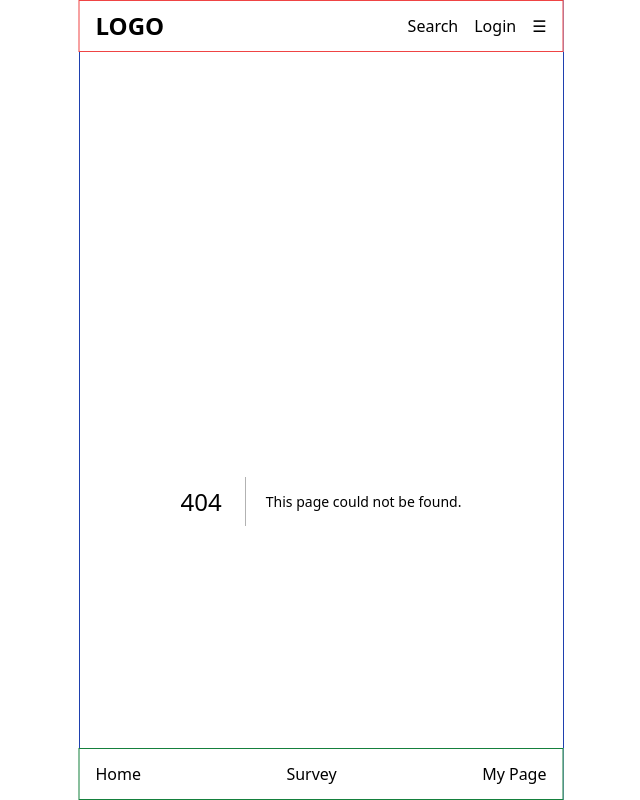
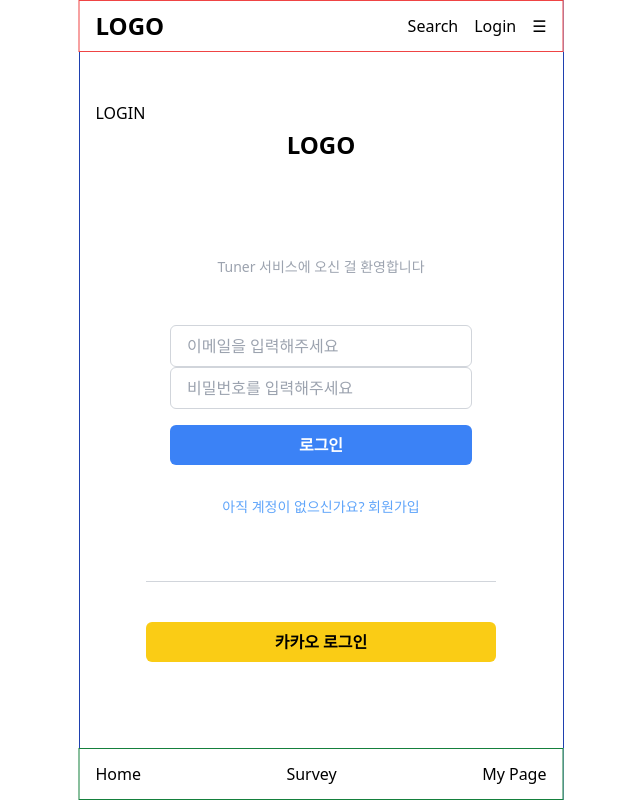
Before and after one commit to junereo/MVE_PROJECT, a Next.js app in the folder apps/tuner-user/: page /auth in a window 1280 px wide. Before the commit this address had no page. Shown: the top 800 px of the page, without its empty margins (319-959 px from the left). Built offline with nearby package versions, Linux system fonts and the light colour scheme.

Commit message:
feat: 로그인, 회원가입 페이지 프레임 작업  완료

```diff
--- /dev/null
+++ b/apps/tuner-user/src/app/auth/components/AuthForm.tsx
@@ -0,0 +1,31 @@
+interface AuthFormProps {
+  title: string;
+  onSubmit: () => void;
+  children: React.ReactNode;
+  footer?: React.ReactNode;
+}
+
+export default function AuthForm({
+  title,
+  onSubmit,
+  children,
+  footer,
+}: AuthFormProps) {
+  return (
+    <div className="w-full max-w-[400px] mx-auto mt-12">
+      <div className="text-center mb-6">
+        <h1 className="text-3xl font-semibold text-white">{title}</h1>
+        <p className="text-gray-400 text-sm mt-2">
+          Tuner 서비스에 오신 걸 환영합니다
+        </p>
+      </div>
+      <form
+        onSubmit={onSubmit}
+        className="flex flex-col gap-4 bg-white p-6 rounded-lg"
+      >
+        {children}
+        {footer && <div className="mt-4 text-sm text-center">{footer}</div>}
+      </form>
+    </div>
+  );
+}
--- /dev/null
+++ b/apps/tuner-user/src/app/auth/page.tsx
@@ -0,0 +1,34 @@
+import Link from "next/link";
+import AuthForm from "./components/AuthForm";
+import Button from "@/components/ui/Button";
+import Input from "@/components/ui/input";
+
+export default function auth() {
+  return (
+    <div className="content">
+      <h1>LOGIN</h1>
+      <div className="flex justify-center font-bold text-2xl pt-1 pb-1">
+        LOGO
+      </div>
+      <div className="max-w-[350px] w-full mx-auto mt-10 mb-10">
+        <AuthForm
+          title="로그인"
+          footer={
+            <Link href="/auth/signup" className="text-blue-400 hover:underline">
+              아직 계정이 없으신가요? 회원가입
+            </Link>
+          }
+          // onSubmit={() => {}}
+        >
+          <div>
+            <Input type="email" placeholder="이메일을 입력해주세요" />
+            <Input type="password" placeholder="비밀번호를 입력해주세요" />
+          </div>
+          <Button color="blue">로그인</Button>
+        </AuthForm>
+        <form className="flex flex-col gap-4 mb-10 border-b border-gray-300 pb-10"></form>
+        <Button color="yellow">카카오 로그인</Button>
+      </div>
+    </div>
+  );
+}
--- /dev/null
+++ b/apps/tuner-user/src/app/auth/signup/page.tsx
@@ -0,0 +1,30 @@
+import AuthForm from "../components/AuthForm";
+import Button from "@/components/ui/Button";
+import Input from "@/components/ui/input";
+
+export default function Signup() {
+  return (
+    <div>
+      <h1 className="title">SIGNUP</h1>
+      <div className="flex justify-center font-bold text-2xl pt-1 pb-1">
+        LOGO
+      </div>
+      <AuthForm title="회원가입" /*onSubmit={() => {}}*/>
+        <div className="flex flex-col gap-2 mb-6">
+          <div className="flex flex-col gap-2 mb-4">
+            <Input type="email" placeholder="이메일을 입력해주세요" />
+            <Input type="password" placeholder="비밀번호를 입력해주세요" />
+            <Input type="password" placeholder="비밀번호를 다시 입력해주세요" />
+          </div>
+          <Input type="text" placeholder="닉네임을 입력해주세요" />
+          <Input
+            type="tel"
+            placeholder="휴대전화번호를 입력해주세요"
+            maxLength={11}
+          />
+        </div>
+        <Button color="blue">회원가입</Button>
+      </AuthForm>
+    </div>
+  );
+}
--- a/apps/tuner-user/src/app/login/page.tsx
+++ /dev/null
@@ -1,20 +0,0 @@
-import Link from "next/link";
-
-export default function Login() {
-  return (
-    <div className="content">
-      <h1 className="title">LOGIN</h1>
-      <div className="login-container">
-        <div>
-          <form className="login-form">
-            <input type="email" placeholder="이메일을 입력해주세요" />
-            <input type="password" placeholder="비밀번호를 입력해주세요" />
-            <button type="submit">로그인</button>
-          </form>
-        </div>
-        <button className="kakao">카카오 로그인</button>
-        <Link href="/signup">회원가입</Link>
-      </div>
-    </div>
-  );
-}
--- a/apps/tuner-user/src/app/signup/page.tsx
+++ /dev/null
@@ -1,24 +0,0 @@
-import Link from "next/link";
-
-export default function Signup() {
-  return (
-    <div className="content">
-      <h1 className="title">SIGNUP</h1>
-      <div className="login-container">
-        <div>
-          <div className="login-form">
-            <input type="email" placeholder="이메일을 입력해주세요" />
-            <input type="password" placeholder="비밀번호를 입력해주세요" />
-            <input type="text" placeholder="닉네임을 입력해주세요" />
-            <input
-              type="tel"
-              placeholder="휴대전화번호를 입력해주세요"
-              maxLength={11}
-            />
-          </div>
-          <button>회원가입</button>
-        </div>
-      </div>
-    </div>
-  );
-}
--- a/apps/tuner-user/src/app/components/layouts/Header.tsx
+++ b/apps/tuner-user/src/components/layouts/Header.tsx
@@ -10,7 +10,7 @@ export default function Header() {
       </div>
       <nav className="flex gap-4 items-center">
         <Link href="/search">Search</Link>
-        <Link href="/login">Login</Link>
+        <Link href="/auth">Login</Link>
         <div className="block">☰</div>
       </nav>
     </header>
--- /dev/null
+++ b/apps/tuner-user/src/components/ui/Button.tsx
@@ -0,0 +1,23 @@
+interface ButtonProps {
+  color: "blue" | "yellow";
+  children: React.ReactNode;
+  type?: "submit" | "button";
+}
+
+const Button = ({ color, children, type = "button" }: ButtonProps) => {
+  const styles = {
+    blue: "bg-blue-500 hover:bg-blue-600 text-white",
+    yellow: "bg-yellow-400 hover:bg-yellow-500 text-black",
+  };
+
+  return (
+    <button
+      type={type}
+      className={`w-full py-2 rounded-md font-semibold ${styles[color]}`}
+    >
+      {children}
+    </button>
+  );
+};
+
+export default Button;
--- /dev/null
+++ b/apps/tuner-user/src/components/ui/input.tsx
@@ -0,0 +1,17 @@
+import { InputHTMLAttributes } from "react";
+
+interface InputProps extends InputHTMLAttributes<HTMLInputElement> {
+  label?: string;
+}
+
+export default function Input({ label, ...props }: InputProps) {
+  return (
+    <div className="flex flex-col gap-1">
+      {label && <label className="text-sm text-white">{label}</label>}
+      <input
+        className="w-full px-4 py-2 border border-gray-300 rounded-md text-black placeholder:text-gray-400 focus:outline-none focus:ring-2 focus:ring-blue-500"
+        {...props}
+      />
+    </div>
+  );
+}
```
Also changed, not shown: apps/tuner-user/src/app/layout.tsx (+4 -4 lines), apps/tuner-user/src/components/layouts/Footer.tsx (renamed from apps/tuner-user/src/app/components/layouts/Footer.tsx), apps/tuner-user/src/components/layouts/Wrapper.tsx (renamed from apps/tuner-user/src/app/components/layouts/Wrapper.tsx), apps/tuner-user/src/components/layouts/sidebar.tsx (renamed from apps/tuner-user/src/app/components/layouts/sidebar.tsx).
